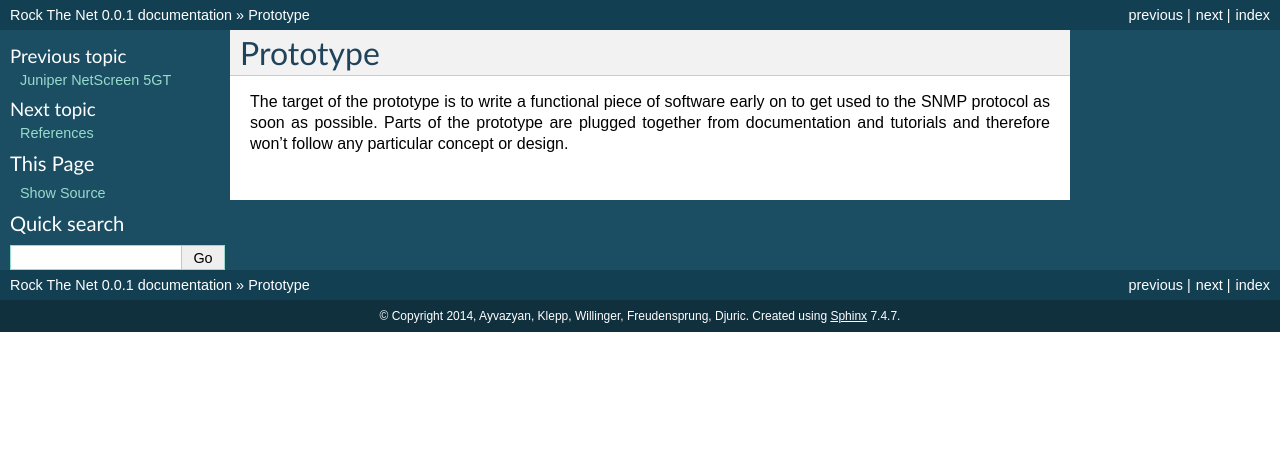
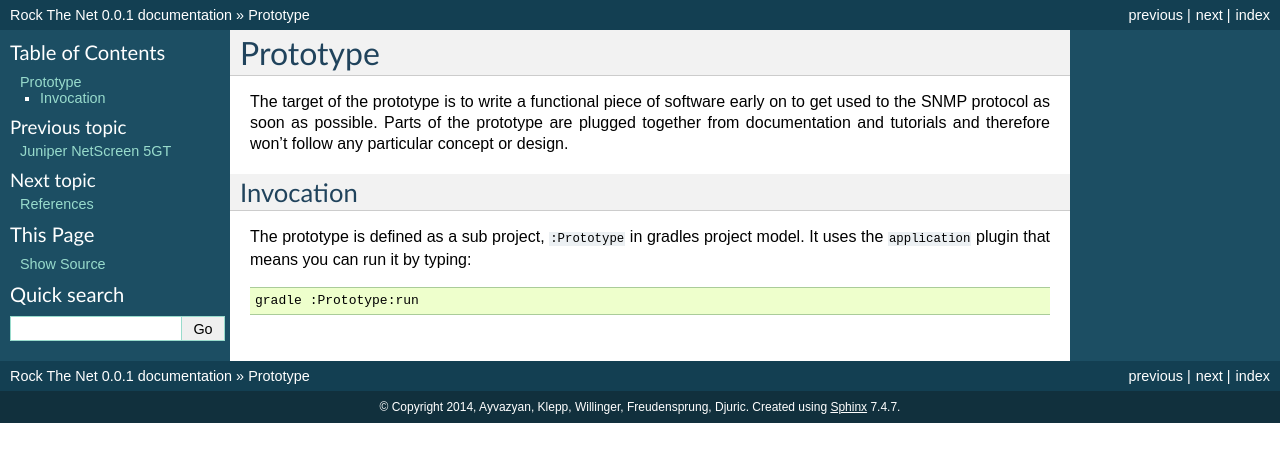
Before and after one commit to aayvazyan-tgm/RouterManagementProject_RockTheNet, a Sphinx documentation site: the page built from docs/prototype.rst, in a window 1280 px wide. Shown: the top 462 px of the page. Built offline with Sphinx 7.4.7, drawn with Linux system fonts in a browser that asks for light colours.

Commit message:
how to run :Prototype

```diff
--- a/docs/prototype.rst
+++ b/docs/prototype.rst
@@ -5,3 +5,13 @@ The target of the prototype is to write a functional piece of
 software early on to get used to the SNMP protocol as soon as possible.
 Parts of the prototype are plugged together from documentation and
 tutorials and therefore won't follow any particular concept or design.
+
+Invocation
+~~~~~~~~~~
+
+The prototype is defined as a sub project, ``:Prototype`` in gradles project
+model. It uses the ``application`` plugin that means you can run it by typing:
+
+.. code:: sh
+
+    gradle :Prototype:run
```
Also changed, not shown: docs/index.rst (+4 -3 lines).
